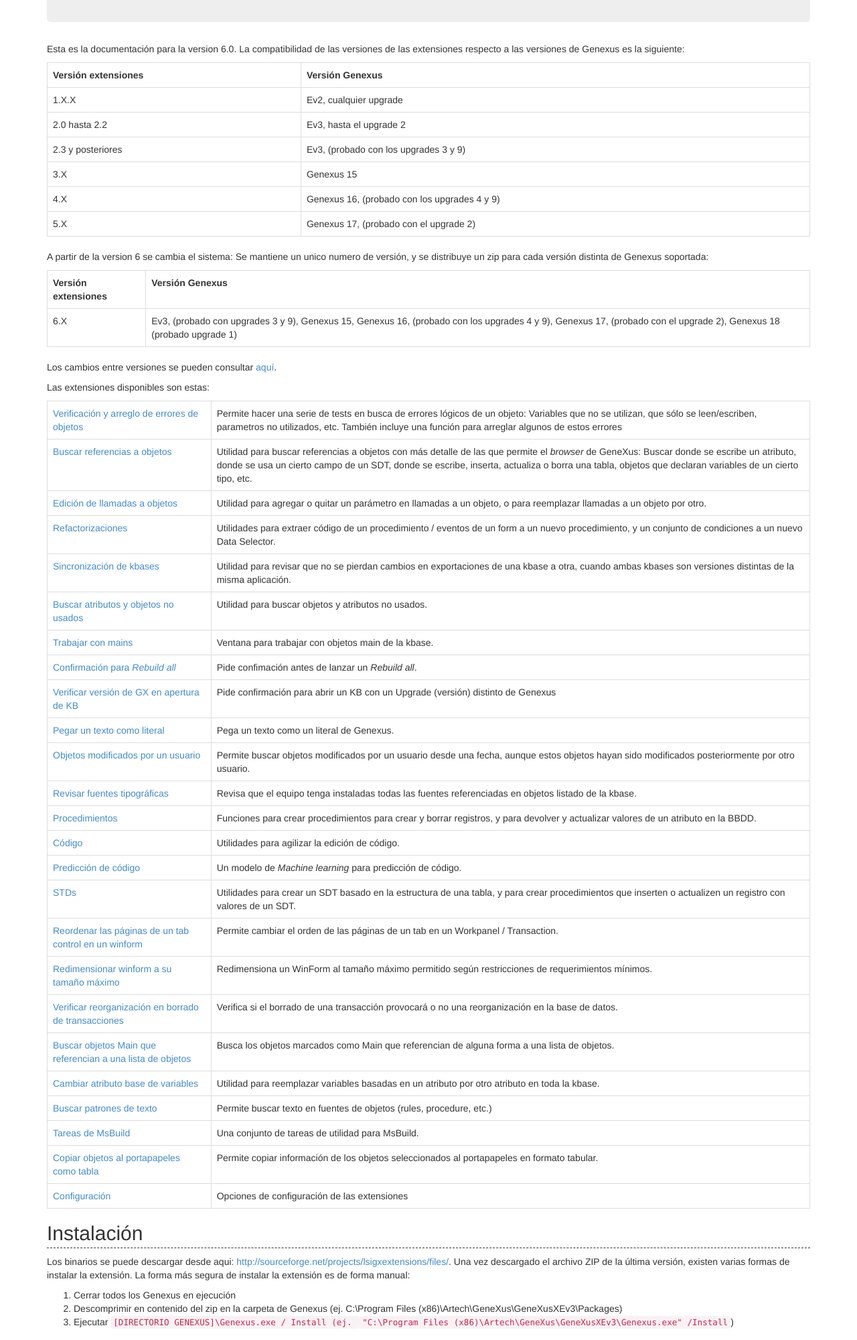
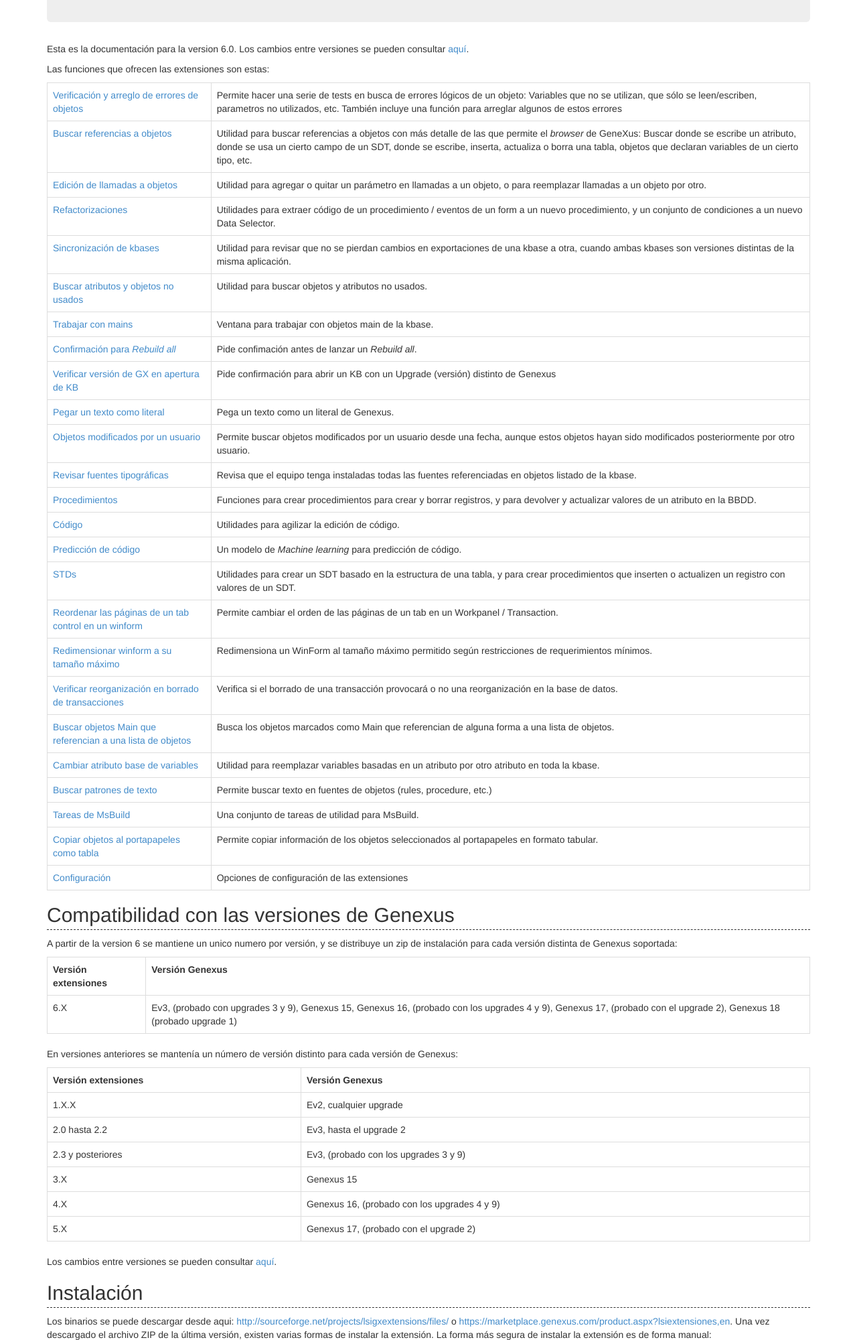
Before and after one commit to tonib/lsigxextensions, a plain HTML site: page documentation/Content/index.html in a window 1280 px wide. Shown: the part 280-2280 px from the top of the page at 67% size. Drawn offline with nearby package versions, Linux system fonts and the light colour scheme; files that its build step writes are made by us from their sources.

Commit message:
Documentation

```diff
--- a/documentation/Content/index.html
+++ b/documentation/Content/index.html
@@ -16,37 +16,9 @@
             </p>
         </div>
         <p>
-            Esta es la documentación para la version 6.0. La compatibilidad de las versiones
-            de las extensiones respecto a las versiones de Genexus es la siguiente:
+            Esta es la documentación para la version 6.0. Los cambios entre versiones se pueden consultar <a href="changelog.html">aquí</a>.
         </p>
-        <table class="table table-bordered">
-            <tr><th>Versión extensiones</th><th>Versión Genexus</th></tr>
-            <tr><td>1.X.X</td><td>Ev2, cualquier upgrade</td></tr>
-            <tr><td>2.0 hasta 2.2</td><td>Ev3, hasta el upgrade 2</td></tr>
-            <tr><td>2.3 y posteriores</td><td>Ev3, (probado con los upgrades 3 y 9)</td></tr>
-            <tr><td>3.X</td><td>Genexus 15</td></tr>
-            <tr><td>4.X</td><td>Genexus 16, (probado con los upgrades 4 y 9)</td></tr>
-            <tr><td>5.X</td><td>Genexus 17, (probado con el upgrade 2)</td></tr>
-        </table>
-        <p>
-            A partir de la version 6 se cambia el sistema: Se mantiene un unico numero de versión, y se distribuye un zip
-            para cada versión distinta de Genexus soportada:
-        </p>
-        <table class="table table-bordered">
-            <tr><th>Versión extensiones</th><th>Versión Genexus</th></tr>
-            <tr>
-                <td>6.X</td>
-                <td>
-                    Ev3, (probado con upgrades 3 y 9), Genexus 15, Genexus 16, (probado con los upgrades 4 y 9),
-                    Genexus 17, (probado con el upgrade 2), Genexus 18 (probado upgrade 1)
-                </td>
-            </tr>
-        </table>
-        <p>
-            Los cambios entre versiones se pueden consultar <a href="changelog.html">aquí</a>.
-        </p>
-
-        <p>Las extensiones disponibles son estas:</p>
+        <p>Las funciones que ofrecen las extensiones son estas:</p>
 
         <table class="table table-bordered">
 
@@ -318,10 +290,42 @@
 
         </table>
 
+        <h2>Compatibilidad con las versiones de Genexus</h2>
+        <p>
+            A partir de la version 6 se mantiene un unico numero por versión, y se distribuye un zip de instalación
+            para cada versión distinta de Genexus soportada:
+        </p>
+        <table class="table table-bordered">
+            <tr><th>Versión extensiones</th><th>Versión Genexus</th></tr>
+            <tr>
+                <td>6.X</td>
+                <td>
+                    Ev3, (probado con upgrades 3 y 9), Genexus 15, Genexus 16, (probado con los upgrades 4 y 9),
+                    Genexus 17, (probado con el upgrade 2), Genexus 18 (probado upgrade 1)
+                </td>
+            </tr>
+        </table>
+        <p>
+            En versiones anteriores se mantenía un número de versión distinto para cada versión de Genexus:
+        </p>
+        <table class="table table-bordered">
+            <tr><th>Versión extensiones</th><th>Versión Genexus</th></tr>
+            <tr><td>1.X.X</td><td>Ev2, cualquier upgrade</td></tr>
+            <tr><td>2.0 hasta 2.2</td><td>Ev3, hasta el upgrade 2</td></tr>
+            <tr><td>2.3 y posteriores</td><td>Ev3, (probado con los upgrades 3 y 9)</td></tr>
+            <tr><td>3.X</td><td>Genexus 15</td></tr>
+            <tr><td>4.X</td><td>Genexus 16, (probado con los upgrades 4 y 9)</td></tr>
+            <tr><td>5.X</td><td>Genexus 17, (probado con el upgrade 2)</td></tr>
+        </table>
+        <p>
+            Los cambios entre versiones se pueden consultar <a href="changelog.html">aquí</a>.
+        </p>
+
         <h2>Instalación</h2>
         <p>
             Los binarios se puede descargar desde aqui:
-            <a href="http://sourceforge.net/projects/lsigxextensions/files/">http://sourceforge.net/projects/lsigxextensions/files/</a>.
+            <a href="http://sourceforge.net/projects/lsigxextensions/files/">http://sourceforge.net/projects/lsigxextensions/files/</a> o
+            <a href="https://marketplace.genexus.com/product.aspx?lsiextensiones,en">https://marketplace.genexus.com/product.aspx?lsiextensiones,en</a>.
             Una vez descargado el archivo ZIP de la última versión, existen varias formas de instalar la
             extensión. La forma más segura de instalar la extensión es de forma manual:
         </p>
```
Also changed, not shown: documentation/Content/changelog.html (+24 -19 lines), documentation/Content/verificacion.html (+24 -1 lines), Pendiente.txt, 1 other file.
